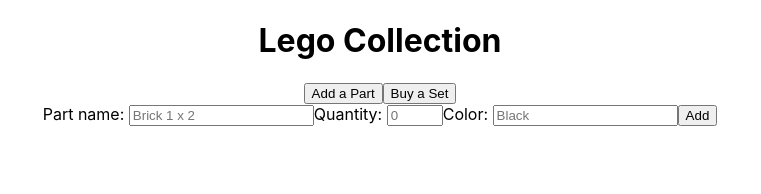
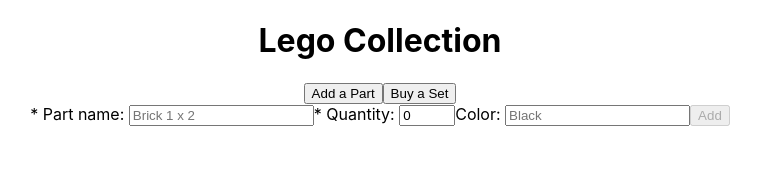
Before and after one commit to nathanfletch/lego-collection, a React (Create React App) app: page / in a window 1280 px wide. Both pictures are taken after a click on the button "Add a Part". Shown: the top 194 px of the page, without its empty margins (260-1021 px from the left). Built offline with nearby package versions, Linux system fonts and the light colour scheme.

Commit message:
Add controlled input and update logic

```diff
--- a/src/components/AddPart.js
+++ b/src/components/AddPart.js
@@ -2,38 +2,81 @@
 import PropTypes from "prop-types";
 import { v4 } from "uuid";
 
-export default function AddPart({ setParts, setPage }) {
+export default function AddPart({ addOrUpdate }) {
   //control form input
   //prevent empty submit - disable submit button
   //display red required asterisk
+  const [inputs, setInputs] = React.useState({
+    name: "",
+    quantity: 0,
+    color: "",
+  });
+  const [error, setError] = React.useState(
+    true
+  );
+
+  function handleChange(event) {
+    console.log(event.target.name);
+    setInputs({
+      ...inputs,
+      [event.target.name]:
+        event.target.name === "quantity"
+          ? parseInt(event.target.value || 0)
+          : event.target.value,
+    });
+
+    if (inputs.name && inputs.quantity) setError(false);
+    if (!inputs.quantity) setError(true);
+  }
+
   function handleSubmit(event) {
     event.preventDefault();
 
     const newPart = {
       name: event.target.name.value,
       quantity: parseInt(event.target.quantity.value),
-      color: event.target.color.value,
+      color: event.target.color?.value,
       id: v4(),
     };
 
-    setParts((prevParts) => [...prevParts, newPart]);
-    setPage("list");
+    addOrUpdate([newPart]);
   }
   return (
     <div>
       <form onSubmit={handleSubmit}>
-        <label htmlFor="name">Part name: </label>
-        <input name="name" type="text" placeholder="Brick 1 x 2" />
-        <label htmlFor="quantity">Quantity: </label>
-        <input name="quantity" type="number" min="0" max="10" placeholder="0" />
+        <label htmlFor="name">{inputs.name ? null : "* "}Part name: </label>
+        <input
+          onChange={handleChange}
+          value={inputs.name}
+          name="name"
+          type="text"
+          placeholder="Brick 1 x 2"
+        />
+        <label htmlFor="quantity">
+          {inputs.quantity ? null : "* "}Quantity:{" "}
+        </label>
+        <input
+          onChange={handleChange}
+          value={inputs.quantity.toString()}
+          name="quantity"
+          type="number"
+          min="0"
+          max="10"
+          placeholder="0"
+        />
         <label htmlFor="color">Color: </label>
-        <input name="color" type="text" placeholder="Black" />
-        <button>Add</button>
+        <input
+          onChange={handleChange}
+          value={inputs.color}
+          name="color"
+          type="text"
+          placeholder="Black"
+        />
+        <button disabled={error ? true : false}>Add</button>
       </form>
     </div>
   );
 }
 AddPart.propTypes = {
-  setParts: PropTypes.func,
-  setPage: PropTypes.func,
+  addOrUpdate: PropTypes.func,
 };
--- a/src/components/PartControl.js
+++ b/src/components/PartControl.js
@@ -11,10 +11,41 @@
       name: "Brick 1 x 1",
       quantity: 1,
       color: "black",
-      id: 4507511,
+      id: "4507511",
     },
   ]);
   const [selectedPart, setSelectedPart] = React.useState(null);
+
+  //newParts is an array
+  function addOrUpdate(newParts) {
+    //shallow copy of state - we can freely mutate the copy with .slice or .push without mutating actual state
+    let partsCopy = [...parts];
+
+    newParts.forEach((part) => {
+      let partIndex = partsCopy.findIndex(
+        (p) => p.id === part.id || p.name === part.name
+      );
+      if (partIndex >= 0) {
+        //make a shallow copy of the object at the found index and update the quantity
+        let updatedPart = {
+          ...partsCopy[partIndex],
+          quantity: partsCopy[partIndex].quantity + part.quantity,
+        };
+        if (updatedPart.quantity <= 0) {
+          //delete:
+          partsCopy = partsCopy.splice(partIndex, 1)
+        } else {
+          //update: assign updated object to the copied array at the found index
+          partsCopy[partIndex] = updatedPart;
+        }
+      } else {
+        //add if not in state (findIndex returns -1)
+        partsCopy.push(part);
+      }
+    });
+    setParts(partsCopy);
+    setPage("list");
+  }
 
   return (
     <div>
@@ -27,7 +58,7 @@
           setPage={setPage}
         />
       ) : page === "add" ? (
-        <AddPart setParts={setParts} setPage={setPage} />
+        <AddPart addOrUpdate={addOrUpdate} setPage={setPage} />
       ) : page === "detail" ? (
         <PartDetail selectedPart={selectedPart} />
       ) : page === "buy" ? (
--- a/src/components/PartsList.js
+++ b/src/components/PartsList.js
@@ -2,17 +2,17 @@
 import PropTypes from "prop-types";
 
 export default function PartsList({ parts, setSelectedPart, setPage }) {
-  function handleClick(event) {
-    console.log(event.target.id);
-    const selectedPart = parts.find((p) => event.target.id == p.id);
+  function handleClick(id) {
+    console.log(id);
+    const selectedPart = parts.find((p) => id === p.id);
     console.log(selectedPart);
     setSelectedPart(selectedPart);
     setPage("detail");
   }
 
   const partsList = parts.map((p) => (
-    <li onClick={handleClick} style={{ listStyle: "none" }} key={p.id}>
-      <div id={p.id} className="card">
+    <li style={{ listStyle: "none" }} key={p.id}>
+      <div onClick={() => handleClick(p.id)} id={p.id} className="card">
         <h3>{p.name}</h3>
         <p>Color: {p.color}</p>
         <p>Quantity: {p.quantity}</p>
--- a/src/index.css
+++ b/src/index.css
@@ -12,10 +12,15 @@
   display: flex;
   flex-direction: column;
   min-width: 0;
-  max-width: 18rem;
+  max-width: 100%;
   word-wrap: break-word;
   background-color: #fff;
   background-clip: border-box;
   border: 1px solid rgba(0, 0, 0, 0.125);
   border-radius: 0.25rem;
 }
+
+li {
+  max-width: 18rem;
+  list-style: none;
+}
```
Also changed, not shown: 1 other file (tests, documents, lock files or other folders).
